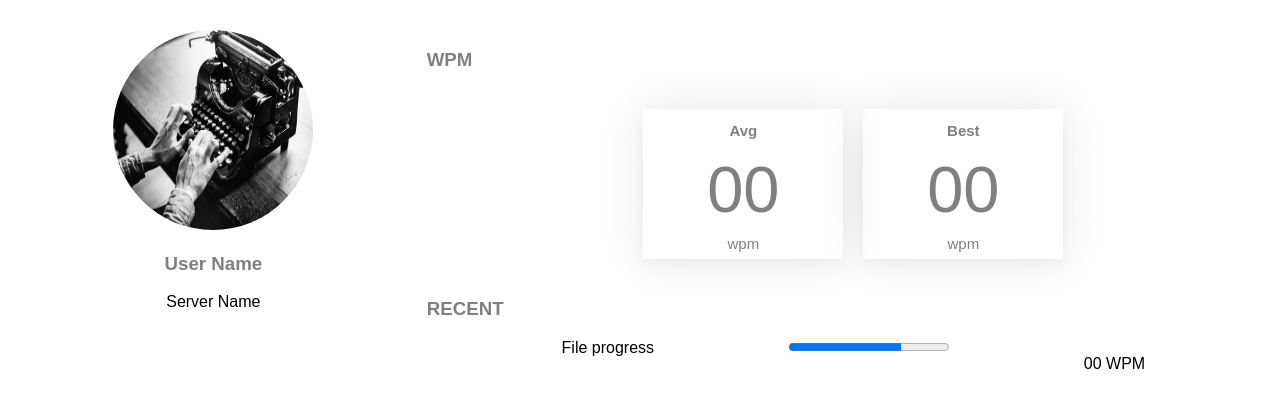
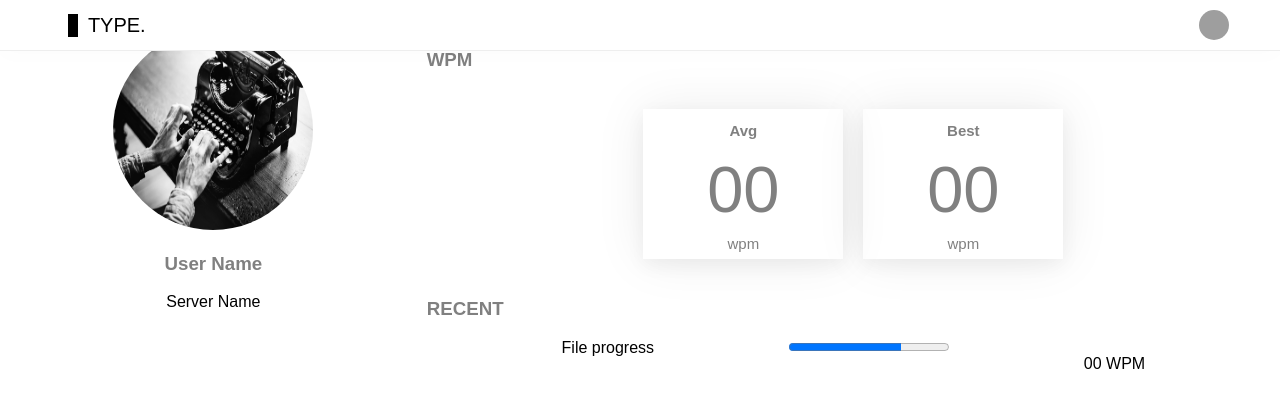
Before and after one commit to chingu-voyage6/Geckos-Team-11, a React (Create React App) app in the folder wpm/: page /profile in a window 1280 px wide. Shown: the top 408 px of the page. Built offline with nearby package versions, Linux system fonts and the light colour scheme; grey boxes are pictures that could not be loaded.

Commit message:
added navbar to pages

```diff
--- a/wpm/src/components/Homepage.js
+++ b/wpm/src/components/Homepage.js
@@ -47,7 +47,7 @@ class Homepage extends Component {
 						<h1>Practice Test</h1>
 						<p>+20 Reputation</p>
 						<div className="btn-wrapper">
-							<a href="http://www.google.com">
+							<a href="/board">
 								<button>Start</button>
 							</a>
 							<div className="buttonshadow"></div>
--- a/wpm/src/components/Landingpage.js
+++ b/wpm/src/components/Landingpage.js
@@ -17,15 +17,14 @@ import '../App.css';
               <div className= 'loginSocial'>
                 <p>GET IN WITH</p>
                 <div className='loginButtons'>
-                  <a className='fb-btn' href="/homepage">Facebook</a>
-                  <a className='go-btn' href="/homepage">Google</a>
+                  <a className='fb-btn' href="/board">Facebook</a>
+                  <a className='go-btn' href="/board">Google</a>
                 </div>
                 <div id='home-footer'>
                   <a href='/privacy'>PRIVACY</a>
                   <a href='/privacy'>TERMS</a>
                 </div>
               </div>
-
             </div>
           </section>
           <div id='home-article'>
--- a/wpm/src/components/Profile.js
+++ b/wpm/src/components/Profile.js
@@ -2,6 +2,7 @@ import React, { Component } from 'react';
 
 import Progressbar from '../partials/Progressbar';
 import typewriter from '../assets/typewriter.jpeg';
+import Nav from '../partials/Nav';
 
   class Profile extends Component{
     render(){
@@ -31,6 +32,7 @@ import typewriter from '../assets/typewriter.jpeg';
               <Progressbar />
             </div>
           </div>
+          <Nav />
         </main>
       )
     }
--- a/wpm/src/partials/Nav.js
+++ b/wpm/src/partials/Nav.js
@@ -1,23 +1,50 @@
 import React, { Component } from 'react';
-import './Navbar.css';
+import '../Navbar.css';
 
 class Nav extends Component{
+		constructor(props){
+		super( props )
+		this.state = {show: false};
+
+		this.dropDown = this.dropDown.bind(this)
+
+	}
+
+	dropDown = () => {
+		const { show } = this.state;
+		this.setState( { show: !show } )
+	}
+
   render(){
     return(
-    <header>
+  <header>
       		<a className="linkNav" href="/">
       		<div className="navLogo">
       			<p>
       				<span>T</span>
-      				"YPE."
+      				YPE.
       			</p>
       		</div>
       		</a>
     	<div className="menu">
-    	<div className="menuPic"></div>
+    	<div className="menuPic"onClick={ this.dropDown }>
+    	<img alt="Profilepic" src="https://images.unsplash.com/photo-1498354136128-58f790194fa7?ixlib=rb-0.3.5&ixid=eyJhcHBfaWQiOjEyMDd9&s=8d66d0f68c7412e69612414926dbbe97&auto=format&fit=crop&w=1350&q=80"/>
+    	</div>
+    	<br />
+    { this.state.show && <Box /> }
     	</div>
     </header>
     )
   }
 }
+  class Box extends Component{
+  	render() {
+  		return (
+  		<div className="DropInOut dropDown">
+  		<a href="/profile">Profile</a>
+    	<a href="/logout">Logout</a>
+    	</div>
+    	);
+  	}
+  }
 export default Nav;
--- a/wpm/src/partials/Progressbar.js
+++ b/wpm/src/partials/Progressbar.js
@@ -10,6 +10,7 @@ class Progressbar extends Component{
         </progress>
         <p>00 WPM</p>
       </div>
+
     )
   }
 }
```
